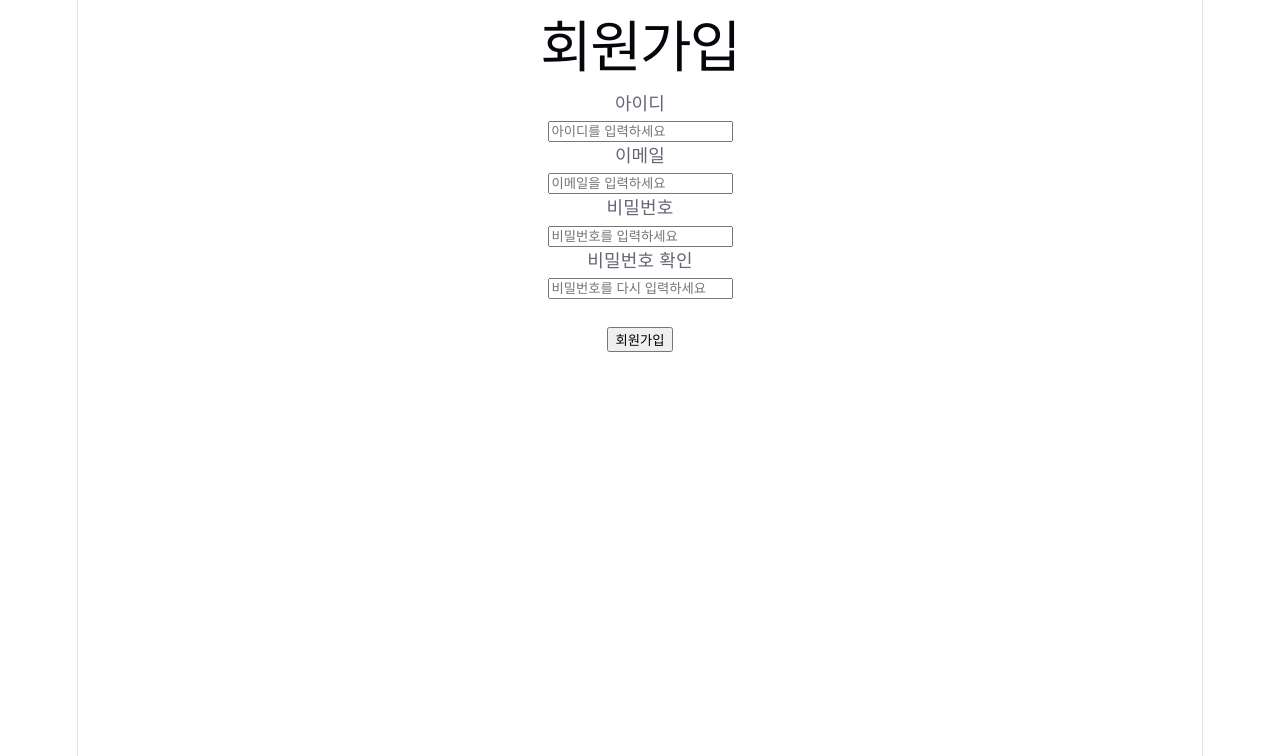
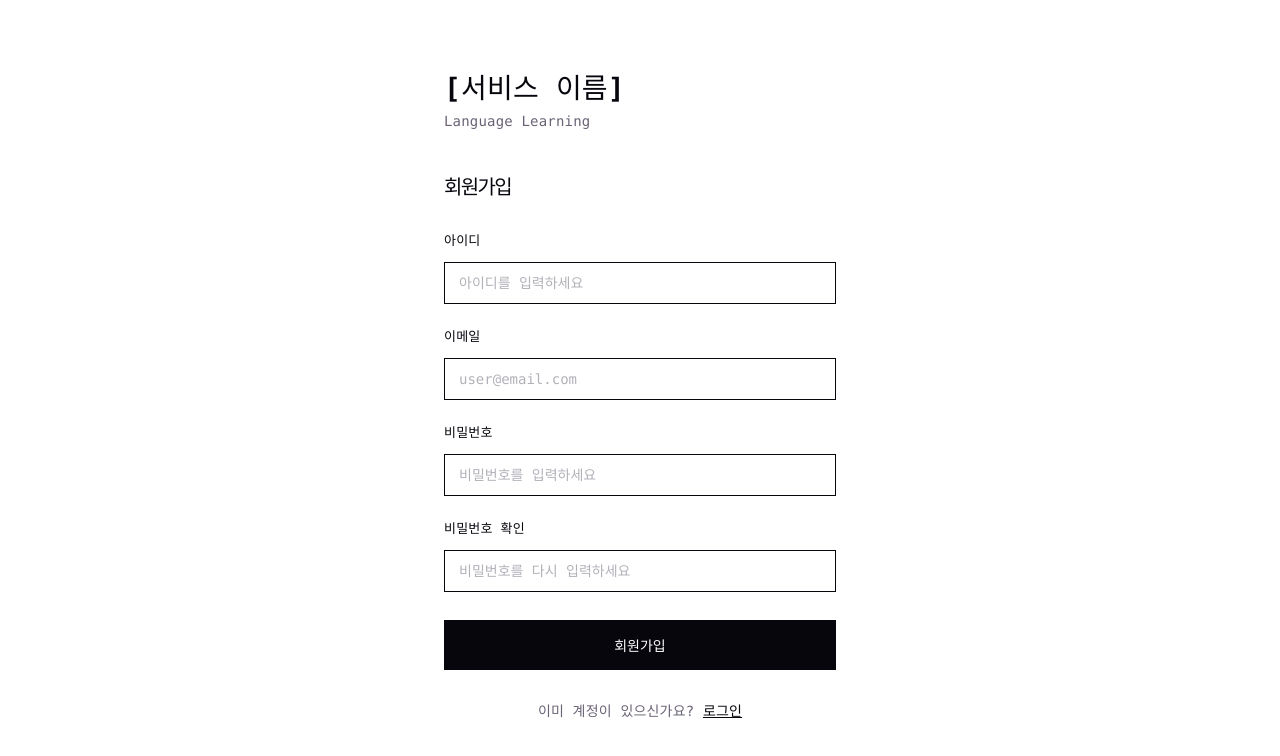
Before and after one commit to madcamp-official/26s-w1-c2-05, a React app in the folder frontend/: page /signup in a window 1280 px wide. Shown: the top 756 px of the page. Built offline with nearby package versions, Linux system fonts and the light colour scheme; the HTML template or start-up script is replaced by a standard one.

Commit message:
회원가입 페이지 UI 구현

```diff
--- a/frontend/src/index.css
+++ b/frontend/src/index.css
@@ -55,11 +55,6 @@ body {
 }
 
 #root {
-  width: 1126px;
-  max-width: 100%;
-  margin: 0 auto;
-  text-align: center;
-  border-inline: 1px solid var(--border);
   min-height: 100svh;
   display: flex;
   flex-direction: column;
--- /dev/null
+++ b/frontend/src/pages/Auth/Signup.css
@@ -0,0 +1,135 @@
+.auth-page {
+  display: flex;
+  min-height: 100vh;
+  font-family: ui-monospace, SFMono-Regular, Consolas, "Liberation Mono", Menlo, monospace;
+  color: #08060d;
+  background: #fff;
+  text-align: left;
+  justify-content: center;
+}
+
+.auth-form-side {
+  width: 100%;
+  max-width: 440px;
+  display: flex;
+  flex-direction: column;
+  justify-content: center;
+  padding: 48px 24px;
+  box-sizing: border-box;
+  text-align: left;
+}
+
+.auth-logo {
+  font-size: 28px;
+  font-weight: 700;
+  margin: 0;
+}
+
+.auth-tagline {
+  color: #6b6375;
+  margin: 6px 0 40px;
+  font-size: 14px;
+}
+
+.auth-title {
+  font-size: 20px;
+  font-weight: 700;
+  margin: 0 0 28px;
+}
+
+.auth-field {
+  margin-bottom: 20px;
+}
+
+.auth-field label {
+  display: block;
+  font-size: 13px;
+  margin-bottom: 8px;
+}
+
+.auth-field input {
+  width: 100%;
+  box-sizing: border-box;
+  padding: 12px 14px;
+  font-family: inherit;
+  font-size: 14px;
+  border: 1px solid #08060d;
+  background: #fff;
+  color: #08060d;
+}
+
+.auth-field input::placeholder {
+  color: #b3b0b8;
+}
+
+.auth-field input:focus {
+  outline: none;
+  border-width: 2px;
+  padding: 11px 13px;
+}
+
+.auth-submit {
+  width: 100%;
+  padding: 14px;
+  margin-top: 8px;
+  background: #08060d;
+  color: #fff;
+  border: 1px solid #08060d;
+  font-family: inherit;
+  font-size: 14px;
+  cursor: pointer;
+}
+
+.auth-submit:hover {
+  background: #2a2733;
+}
+
+.auth-divider {
+  display: flex;
+  align-items: center;
+  gap: 12px;
+  color: #b3b0b8;
+  font-size: 12px;
+  margin: 24px 0;
+}
+
+.auth-divider::before,
+.auth-divider::after {
+  content: "";
+  flex: 1;
+  border-top: 1px solid #e5e4e7;
+}
+
+.auth-google {
+  width: 100%;
+  padding: 12px;
+  background: #fff;
+  color: #08060d;
+  border: 1px solid #e5e4e7;
+  font-family: inherit;
+  font-size: 14px;
+  cursor: pointer;
+}
+
+.auth-google:hover {
+  border-color: #08060d;
+}
+
+.auth-switch {
+  text-align: center;
+  margin-top: 28px;
+  font-size: 14px;
+  color: #6b6375;
+}
+
+.auth-switch a {
+  color: #08060d;
+  text-decoration: underline;
+  cursor: pointer;
+}
+
+@media (max-width: 900px) {
+  .auth-form-side {
+    padding: 32px 24px;
+  }
+}
--- a/frontend/src/pages/Auth/Signup.jsx
+++ b/frontend/src/pages/Auth/Signup.jsx
@@ -1,5 +1,6 @@
 import { useState } from "react";
 import axios from "axios";
+import "./Signup.css";
 
 function Signup(){
     const [id, setId] = useState("");
@@ -25,38 +26,63 @@ function Signup(){
             pwRepeat
         });
     };
+
     return (
-        <div>
-            <h1>회원가입</h1>
-            <div>
-                <label>아이디</label>
-                <br />
-                <input type = "text" placeholder ="아이디를 입력하세요" value={id} onChange={(e) => setId(e.target.value)}/>
+        <div className="auth-page">
+            <div className="auth-form-side">
+                <p className="auth-logo">[서비스 이름]</p>
+                <p className="auth-tagline">Language Learning</p>
+
+                <h1 className="auth-title">회원가입</h1>
+
+                <div className="auth-field">
+                    <label>아이디</label>
+                    <input
+                        type="text"
+                        placeholder="아이디를 입력하세요"
+                        value={id}
+                        onChange={(e) => setId(e.target.value)}
+                    />
+                </div>
+
+                <div className="auth-field">
+                    <label>이메일</label>
+                    <input
+                        type="text"
+                        placeholder="user@email.com"
+                        value={email}
+                        onChange={(e) => setEmail(e.target.value)}
+                    />
+                </div>
+
+                <div className="auth-field">
+                    <label>비밀번호</label>
+                    <input
+                        type="password"
+                        placeholder="비밀번호를 입력하세요"
+                        value={password}
+                        onChange={(e) => setPassword(e.target.value)}
+                    />
+                </div>
+
+                <div className="auth-field">
+                    <label>비밀번호 확인</label>
+                    <input
+                        type="password"
+                        placeholder="비밀번호를 다시 입력하세요"
+                        value={pwRepeat}
+                        onChange={(e) => setPwRepeat(e.target.value)}
+                    />
+                </div>
+
+                <button className="auth-submit" onClick={handleSignup}>회원가입</button>
+
+                <p className="auth-switch">
+                    이미 계정이 있으신가요? <a>로그인</a>
+                </p>
             </div>
-            <div>
-                <label>이메일</label>
-                <br />
-                <input type = "text" placeholder = "이메일을 입력하세요" value={email} onChange={(e) => setEmail(e.target.value)}/>
-            </div>
-
-            <div>
-                <label>비밀번호</label>
-                <br />
-                <input type = "password" placeholder = "비밀번호를 입력하세요" value={password} onChange={(e) => setPassword(e.target.value)}/>
-            </div>
-            <div>
-                <label>비밀번호 확인</label>
-                <br />
-                <input type = "password" placeholder = "비밀번호를 다시 입력하세요" value={pwRepeat} onChange={(e) => setPwRepeat(e.target.value)}/>
-            </div>
-
-            <br />
-
-            <button onClick={handleSignup}>회원가입</button>
         </div>
-
     );
-
 };
 
 export default Signup;
```
